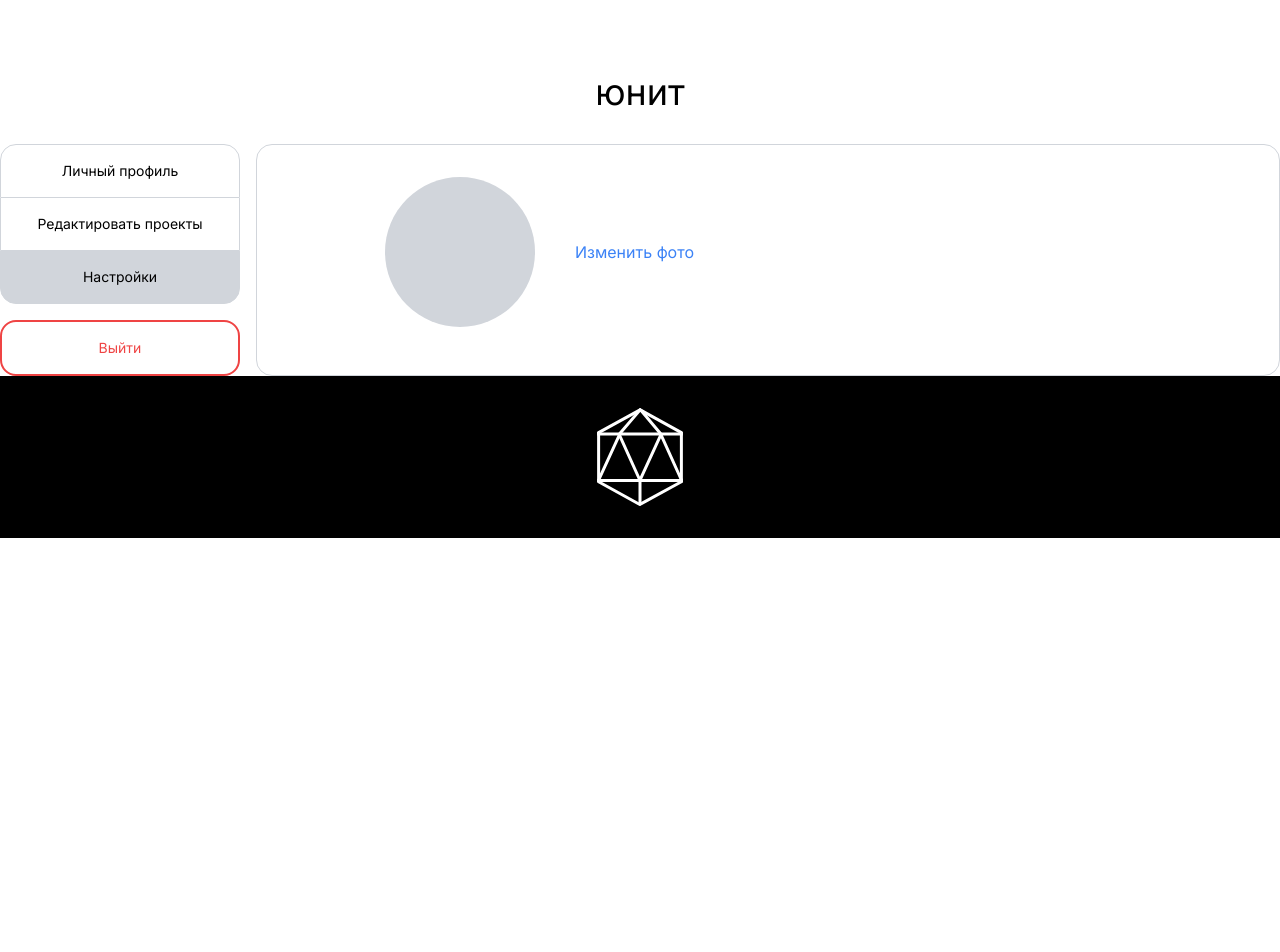
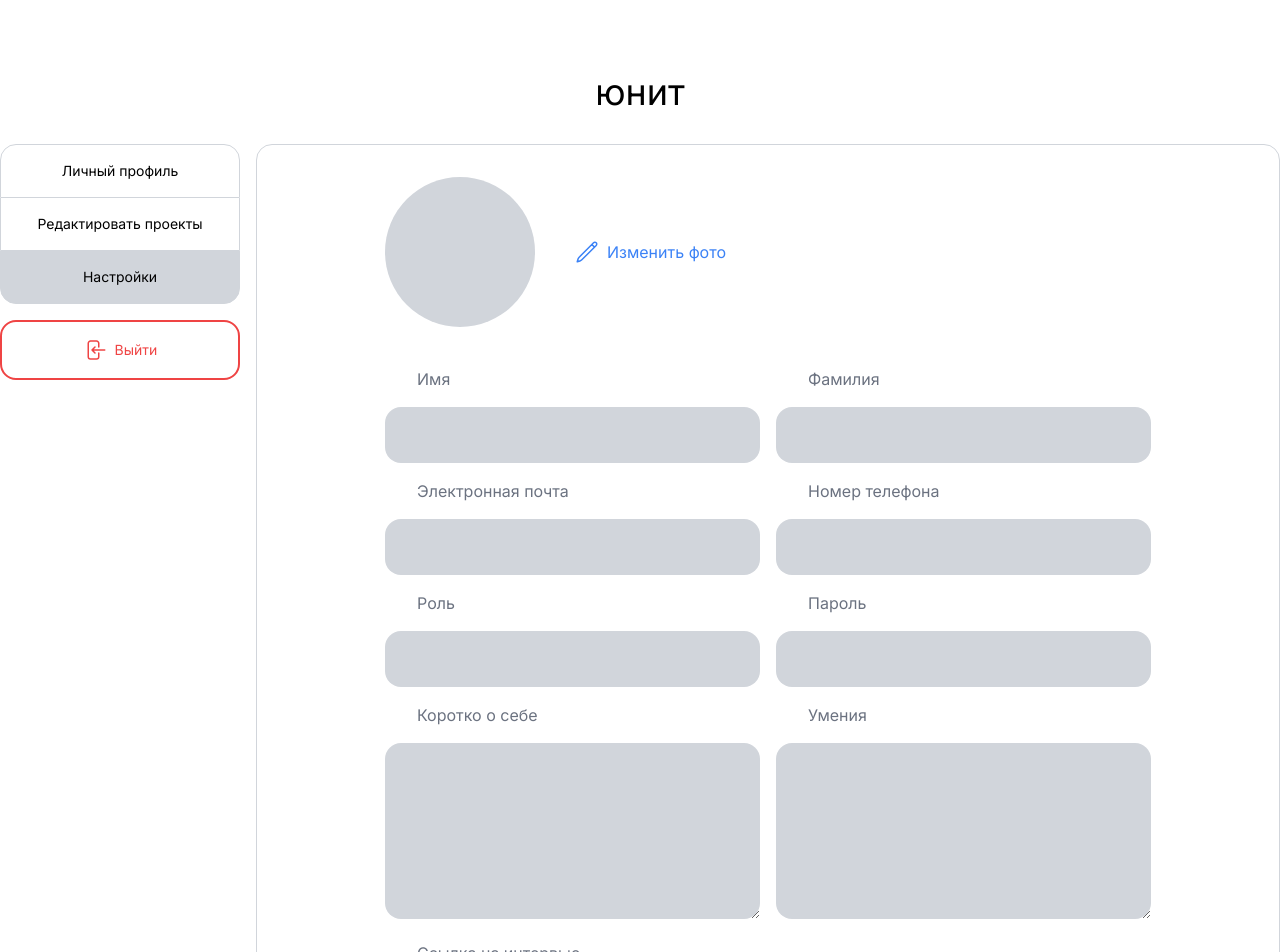
Before and after one commit to pr0gra/unit, a Next.js app: page /settings in a window 1280 px wide. Shown: the top 952 px of the page. Before the commit the page ends 800 px from the top, so only its background shows below. Built offline with nearby package versions, Linux system fonts and the light colour scheme.

Commit message:
доделал настройки

```diff
--- a/app/settings/page.tsx
+++ b/app/settings/page.tsx
@@ -24,14 +24,90 @@ export default function Settings() {
           >
             Настройки
           </Link>
-          <button className="mt-4 border-red-500 text-red-500 border-2 text-sm text-center py-4 border-gray-300 rounded-2xl w-full">
-            Выйти
+          <button className="mt-4 border-red-500 text-red-500 border-2 text-sm flex justify-center items-center py-4 border-gray-300 rounded-2xl w-full">
+            <svg
+              xmlns="http://www.w3.org/2000/svg"
+              fill="none"
+              viewBox="0 0 24 24"
+              strokeWidth="1.5"
+              stroke="currentColor"
+              className="w-6 h-6"
+            >
+              <path
+                stroke-linecap="round"
+                stroke-linejoin="round"
+                d="M15.75 9V5.25A2.25 2.25 0 0013.5 3h-6a2.25 2.25 0 00-2.25 2.25v13.5A2.25 2.25 0 007.5 21h6a2.25 2.25 0 002.25-2.25V15M12 9l-3 3m0 0l3 3m-3-3h12.75"
+              />
+            </svg>
+            <div className="pl-2">Выйти</div>
           </button>
         </div>
-        <div className="border border-gray-300 rounded-2xl w-full pl-32">
+        <div className="border border-gray-300 rounded-2xl w-full px-32 mb-32 pb-16">
           <div className="flex mt-8 items-center">
             <div className="bg-gray-300 rounded-full w-[150px] h-[150px]"></div>
-            <div className="pl-10 text-blue-500">Изменить фото</div>
+            <div className="pl-10 text-blue-500 flex items-center">
+              <svg
+                xmlns="http://www.w3.org/2000/svg"
+                fill="none"
+                viewBox="0 0 24 24"
+                strokeWidth="1.5"
+                stroke="currentColor"
+                className="w-6 h-6"
+              >
+                <path
+                  stroke-linecap="round"
+                  stroke-linejoin="round"
+                  d="M16.862 4.487l1.687-1.688a1.875 1.875 0 112.652 2.652L6.832 19.82a4.5 4.5 0 01-1.897 1.13l-2.685.8.8-2.685a4.5 4.5 0 011.13-1.897L16.863 4.487zm0 0L19.5 7.125"
+                />
+              </svg>
+              <div className="pl-2">Изменить фото</div>
+            </div>
+          </div>
+          <div className="pt-10 grid grid-cols-2 gap-4">
+            <div>
+              <div className="pl-8 text-gray-500 pb-4">Имя</div>
+              <input className="bg-gray-300 rounded-2xl py-4 px-8 w-full" />
+            </div>
+            <div>
+              <div className="pl-8 text-gray-500 pb-4">Фамилия</div>
+              <input className="bg-gray-300 rounded-2xl py-4 px-8 w-full" />
+            </div>
+            <div>
+              <div className="pl-8 text-gray-500 pb-4">Электронная почта</div>
+              <input className="bg-gray-300 rounded-2xl py-4 px-8 w-full" />
+            </div>
+            <div>
+              <div className="pl-8 text-gray-500 pb-4">Номер телефона</div>
+              <input className="bg-gray-300 rounded-2xl py-4 px-8 w-full" />
+            </div>
+            <div>
+              <div className="pl-8 text-gray-500 pb-4">Роль</div>
+              <input className="bg-gray-300 rounded-2xl py-4 px-8 w-full" />
+            </div>
+            <div>
+              <div className="pl-8 text-gray-500 pb-4">Пароль</div>
+              <input className="bg-gray-300 rounded-2xl py-4 px-8 w-full" />
+            </div>
+            <div>
+              <div className="pl-8 text-gray-500 pb-4">Коротко о себе</div>
+              <textarea rows={6} className="bg-gray-300 rounded-2xl py-4 px-8 w-full"></textarea>
+            </div>
+            <div>
+              <div className="pl-8 text-gray-500 pb-4">Умения</div>
+              <textarea rows={6} className="bg-gray-300 rounded-2xl py-4 px-8 w-full"></textarea>
+            </div>
+          </div>
+          <div className="pt-4">
+            <div className="pl-8 text-gray-500 pb-4">Ссылка на интервью</div>
+            <input className="bg-gray-300 rounded-2xl py-4 px-8 w-full" />
+          </div>
+          <div className="pt-4">
+            <div className="pl-8 text-gray-500 pb-4">Ссылка на интервью</div>
+            <input className="bg-gray-300 rounded-2xl py-4 px-8 w-full" />
+          </div>
+          <div className="pt-4">
+            <div className="pl-8 text-gray-500 pb-4">Ссылки</div>
+            <input className="bg-gray-300 rounded-2xl py-4 px-8 w-full" />
           </div>
         </div>
       </div>
```
